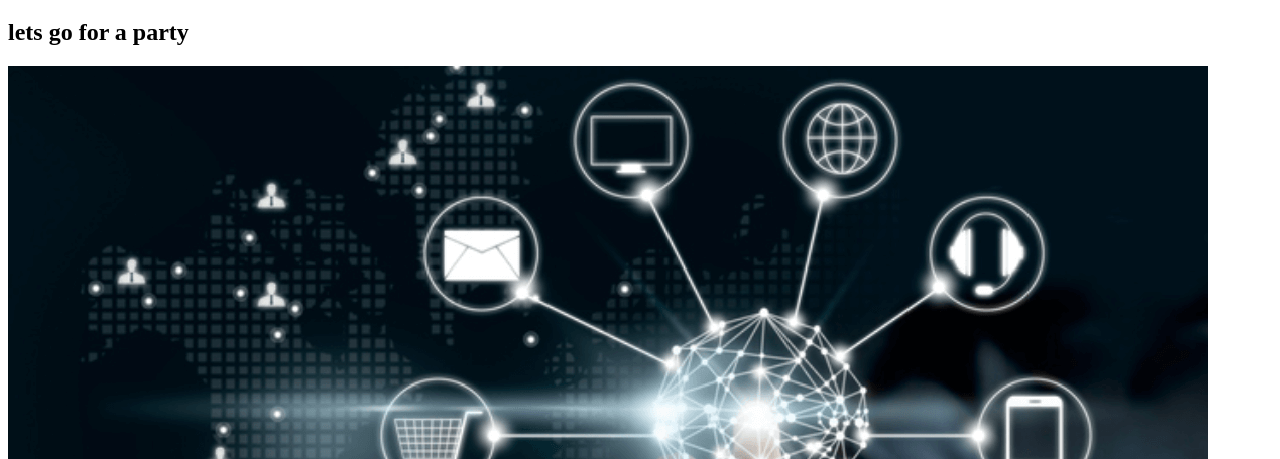
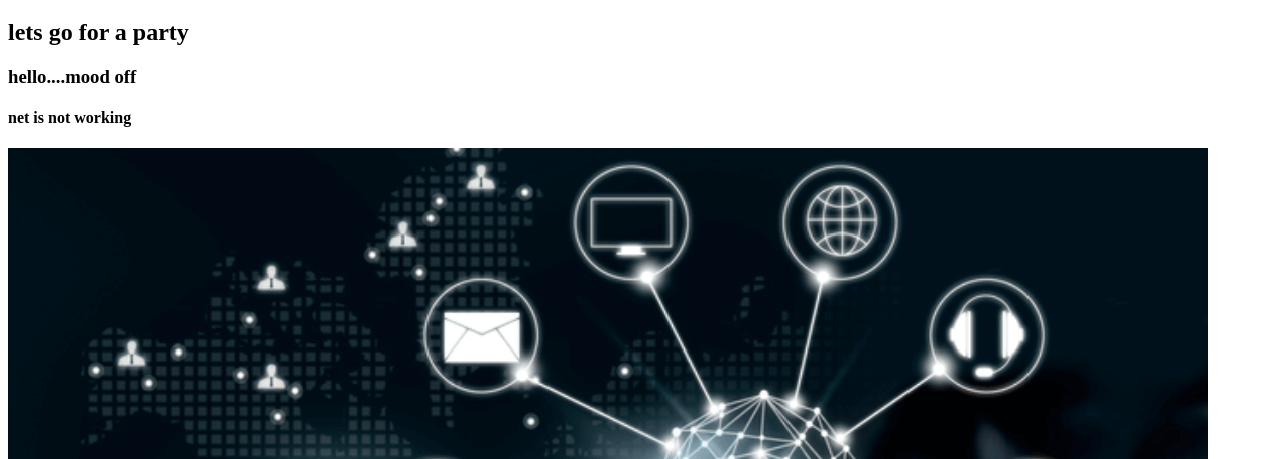
Before and after one commit to Araf687/practise-git, a plain HTML site: page index.html in a window 1280 px wide. Shown: the part 341-800 px from the top of the page. Drawn offline with Linux system fonts and the light colour scheme.

Commit message:
push to another branch

```diff
--- a/index.html
+++ b/index.html
@@ -18,6 +18,9 @@
     <a href="https://www.google.com/">my website</a>
     <h1>sefdf</h1>
     <h2>lets go for a party</h2>
+    <h3>hello....mood off</h3>
+    <h4>net is not working</h4>
+
     <img src="img/arf.png" alt="arf">
 </body>
 </html>
```
Also changed, not shown: 1 other file.
